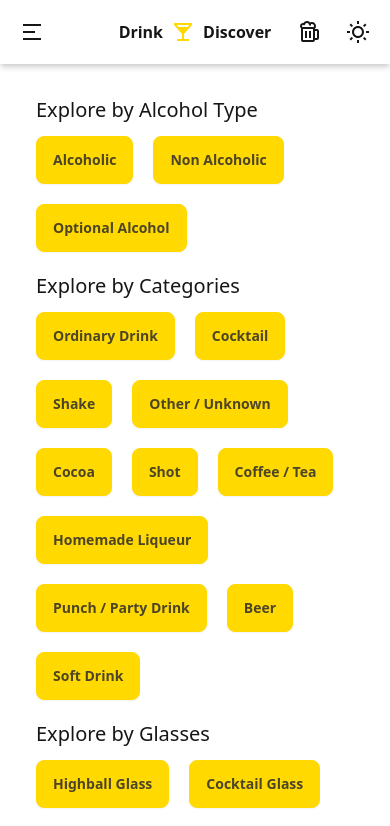
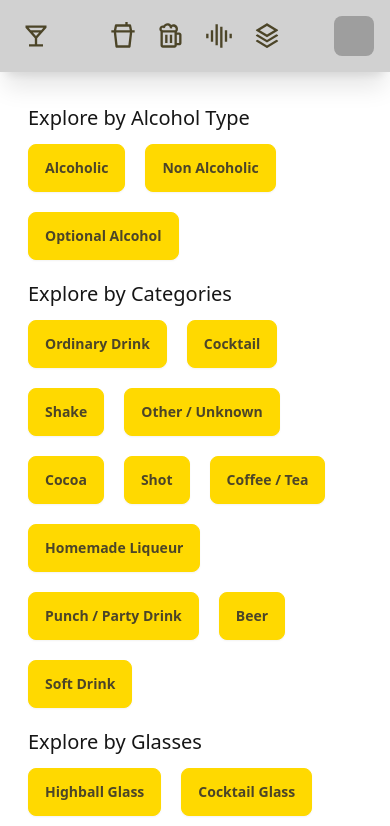
Before and after one commit to nigupta29/drink-discover, a React (Vite) app: page / in a window 390 px wide. Shown: the top 826 px of the page. Built offline with nearby package versions, Linux system fonts and the light colour scheme; grey boxes are pictures that could not be loaded.

Commit message:
changed navbar

```diff
--- a/src/ui/AppLayout.jsx
+++ b/src/ui/AppLayout.jsx
@@ -1,13 +1,13 @@
 import { Outlet } from 'react-router-dom'
 import Error from './Error'
-import Navbar from './Navbar'
+import Navbar from './Navbar/Navbar'
 
 const AppLayout = () => {
   return (
-    <div className="flex flex-col gap-8">
+    <div className="flex flex-col gap-5 md:flex-row">
       <Navbar />
 
-      <main className="mx-auto px-5 container">
+      <main className="container mx-auto p-3">
         <Error />
         <Outlet />
       </main>
--- a/src/ui/Navbar.jsx
+++ /dev/null
@@ -1,54 +0,0 @@
-import { RiBeerLine, RiGobletFill, RiMenu2Line } from '@remixicon/react'
-import { Link } from 'react-router-dom'
-import ThemeChange from './ThemeChange'
-
-const Navbar = () => {
-  return (
-    <div className="navbar mx-auto max-w-2xl shadow-md shadow-base-300 sm:mt-2 sm:rounded-badge">
-      <div className="navbar-start">
-        <div className="dropdown">
-          <div tabIndex={0} role="button" className="btn btn-circle btn-ghost">
-            <RiMenu2Line />
-          </div>
-          <ul
-            tabIndex={0}
-            className="menu dropdown-content menu-sm z-[1] mt-3 w-52 rounded-box bg-base-100 p-2 shadow-md"
-          >
-            <li>
-              <Link to="/">Explore</Link>
-            </li>
-            <li>
-              <Link to="/search">Find</Link>
-            </li>
-            <li>
-              <Link to="/">About</Link>
-            </li>
-          </ul>
-        </div>
-      </div>
-      <div className="navbar-center">
-        <Link
-          to="/"
-          className="flex items-center gap-2 font-semibold no-underline md:text-xl"
-        >
-          <span>Drink</span>
-          <RiGobletFill className="fill-primary" />
-          <span>Discover</span>
-        </Link>
-      </div>
-      <div className="navbar-end">
-        <div
-          className="tooltip tooltip-bottom tooltip-secondary"
-          data-tip="Random Cocktail"
-        >
-          <Link to={'/cocktail/random'} className="btn btn-circle btn-ghost">
-            <RiBeerLine />
-          </Link>
-        </div>
-        <ThemeChange />
-      </div>
-    </div>
-  )
-}
-
-export default Navbar
--- /dev/null
+++ b/src/ui/Navbar/NavLinkItem.jsx
@@ -0,0 +1,30 @@
+import PropTypes from 'prop-types'
+import { Link } from 'react-router-dom'
+
+const NavLinkItem = ({ link, Icon, square, title }) => {
+  return (
+    <div className="md:tooltip md:tooltip-right" data-tip={title}>
+      <Link
+        to={link}
+        className={`group btn btn-ghost ${
+          square ? 'btn-square' : 'btn-circle'
+        }`}
+      >
+        <Icon className="h-7 w-7 fill-primary-content group-hover:fill-secondary" />
+      </Link>
+    </div>
+  )
+}
+
+NavLinkItem.defaultProps = {
+  square: false,
+}
+
+NavLinkItem.propTypes = {
+  link: PropTypes.string.isRequired,
+  Icon: PropTypes.elementType.isRequired,
+  square: PropTypes.bool,
+  title: PropTypes.string.isRequired,
+}
+
+export default NavLinkItem
--- /dev/null
+++ b/src/ui/Navbar/Navbar.jsx
@@ -0,0 +1,30 @@
+import { RiGobletLine } from '@remixicon/react'
+import { navItems } from '../../utils/navData'
+import NavLinkItem from './NavLinkItem'
+
+const Navbar = () => {
+  return (
+    <header className="sticky top-0 z-10 flex w-full justify-between bg-base-300 p-3 shadow-xl md:top-3 md:ml-3 md:mt-3 md:h-[calc(80vh)] md:w-fit md:flex-col md:rounded-lg md:py-5 md:drop-shadow-xl">
+      <NavLinkItem Icon={RiGobletLine} title="Home" link="/" square />
+
+      <nav className="flex md:flex-col md:gap-3 lg:gap-5">
+        {navItems.map(item => (
+          <NavLinkItem key={item.title} {...item} />
+        ))}
+      </nav>
+
+      <a
+        href="https://github.com/nigupta29"
+        target="__blank__"
+        className="avatar btn btn-square btn-ghost"
+        rel={'noreferrer noopener'}
+      >
+        <div className="w-10 rounded-lg">
+          <img src="https://avatars.githubusercontent.com/u/128571356?v=4" />
+        </div>
+      </a>
+    </header>
+  )
+}
+
+export default Navbar
--- /dev/null
+++ b/src/utils/navData.js
@@ -0,0 +1,29 @@
+import {
+  RiBeerLine,
+  RiDrinksLine,
+  RiStackLine,
+  RiVoiceprintLine,
+} from '@remixicon/react'
+
+export const navItems = [
+  {
+    link: '/',
+    title: 'Alcohol',
+    Icon: RiDrinksLine,
+  },
+  {
+    link: '/',
+    title: 'Glass',
+    Icon: RiBeerLine,
+  },
+  {
+    link: '/',
+    title: 'Category',
+    Icon: RiVoiceprintLine,
+  },
+  {
+    link: '/',
+    title: 'Ingredients',
+    Icon: RiStackLine,
+  },
+]
```
Also changed, not shown: public/logo.svg.
